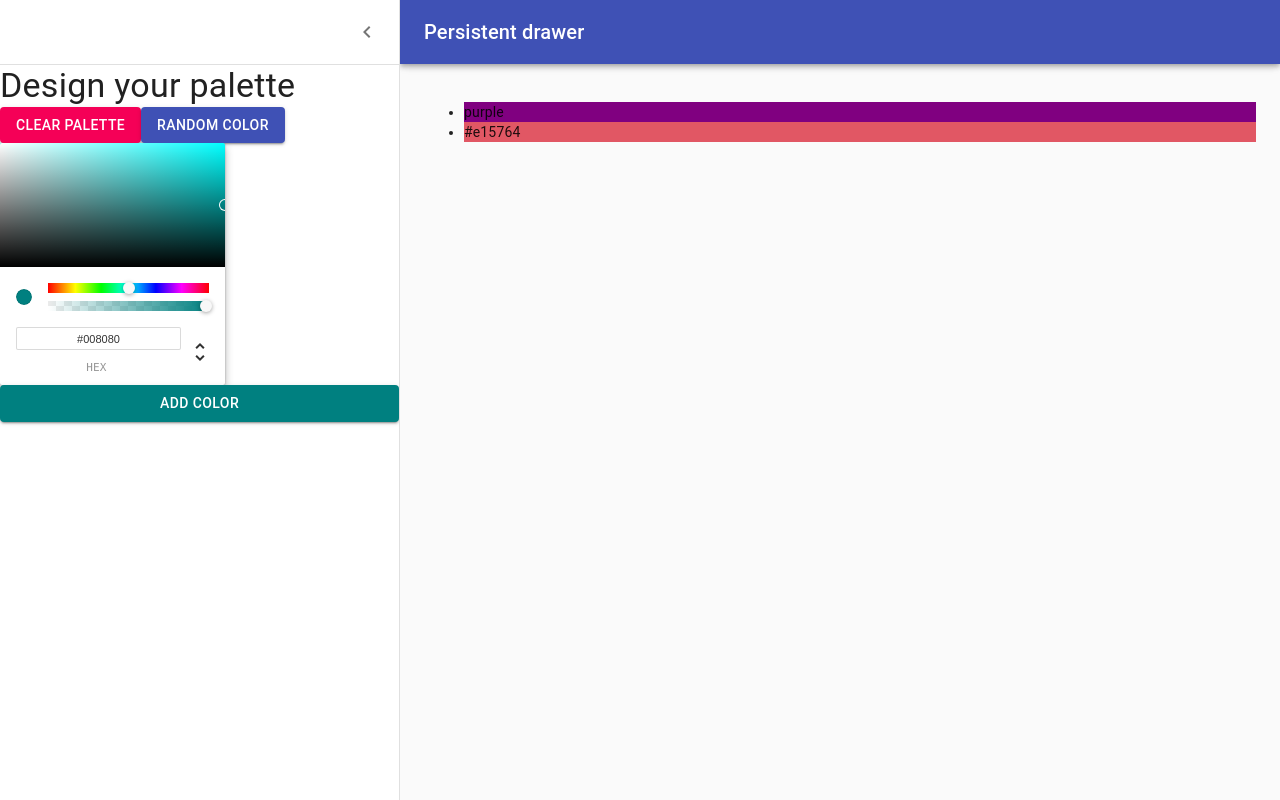
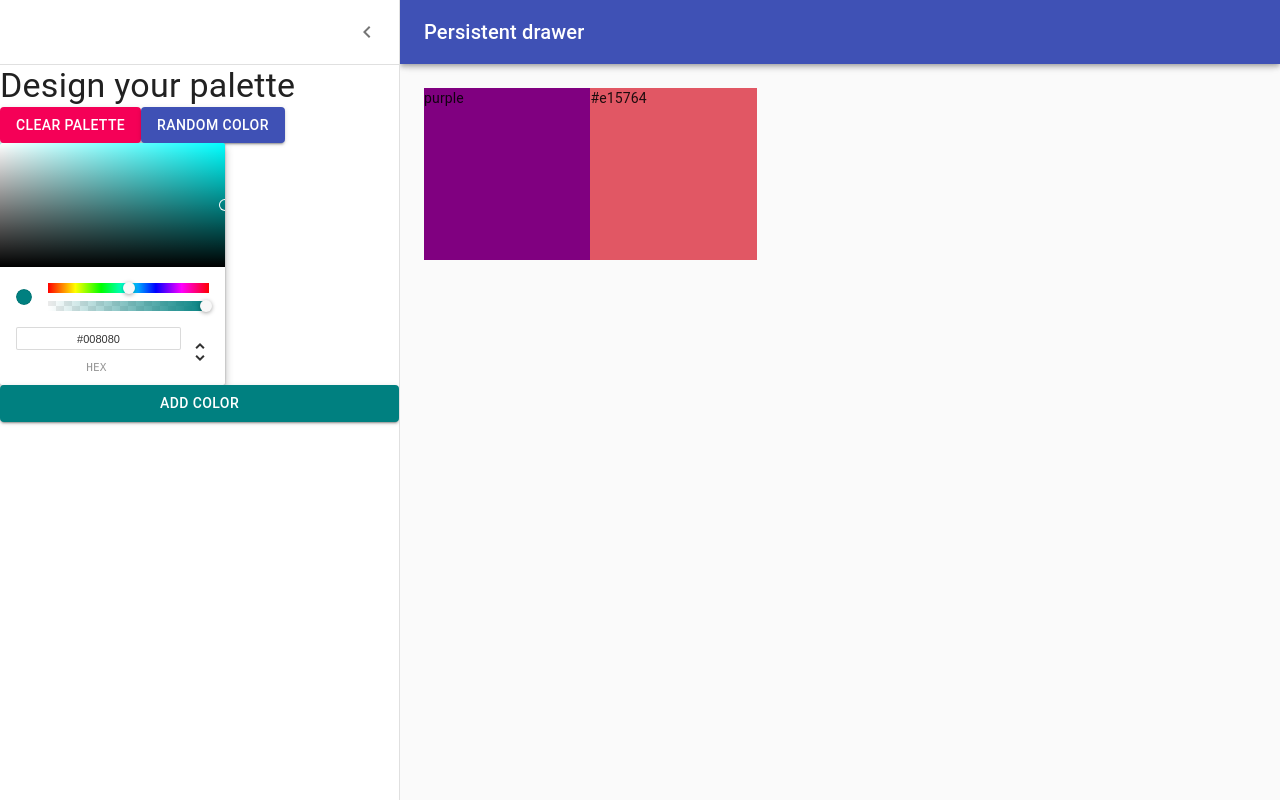
Before and after one commit to sarfarazkasmani/react-color-app, a React (Create React App) app: page /palette/new in a window 1280 px wide. Built offline with nearby package versions, Linux system fonts and the light colour scheme; the HTML template or start-up script is replaced by a standard one.

Commit message:
Added draggablecolorbox

```diff
--- /dev/null
+++ b/src/DraggableColorBox.js
@@ -0,0 +1,24 @@
+import React from 'react'
+import {withStyles} from '@material-ui/styles'
+
+const styles = {
+  root: {
+    width: '20%',
+		height: '25%',
+		margin: '0 auto',
+		display: 'inline-block',
+		position: 'relative',
+		marginBottom: '-4px',
+  }
+}
+
+function DraggableColorBox(props) {
+  const {classes} = props
+  return (
+    <div className={classes.root} style={{background:props.color}}>
+      {props.color}
+    </div>
+  )
+}
+
+export default withStyles(styles)(DraggableColorBox)
--- a/src/NewPaletteForm.js
+++ b/src/NewPaletteForm.js
@@ -12,7 +12,9 @@
 import ChevronLeftIcon from '@material-ui/icons/ChevronLeft';
 import ChevronRightIcon from '@material-ui/icons/ChevronRight';
 import Button from '@material-ui/core/Button';
+import DraggableColorBox from './DraggableColorBox'
 import { ChromePicker } from 'react-color';
+import { callbackify } from 'util';
 
 const drawerWidth = 400;
 
@@ -55,7 +57,8 @@
 		justifyContent: 'flex-end'
 	},
 	content: {
-		flexGrow: 1,
+    flexGrow: 1,
+    height: 'calc(100vh - 64px)',
 		padding: theme.spacing(3),
 		transition: theme.transitions.create('margin', {
 			easing: theme.transitions.easing.sharp,
@@ -171,7 +174,7 @@
 					})}
 				>
 					<div className={classes.drawerHeader} />
-					<ul>{this.state.colors.map((color) => <li style={{background:color}}>{color}</li>)}</ul>
+					{this.state.colors.map((color) => <DraggableColorBox color={color} />)}
 				</main>
 			</div>
 		);
```
